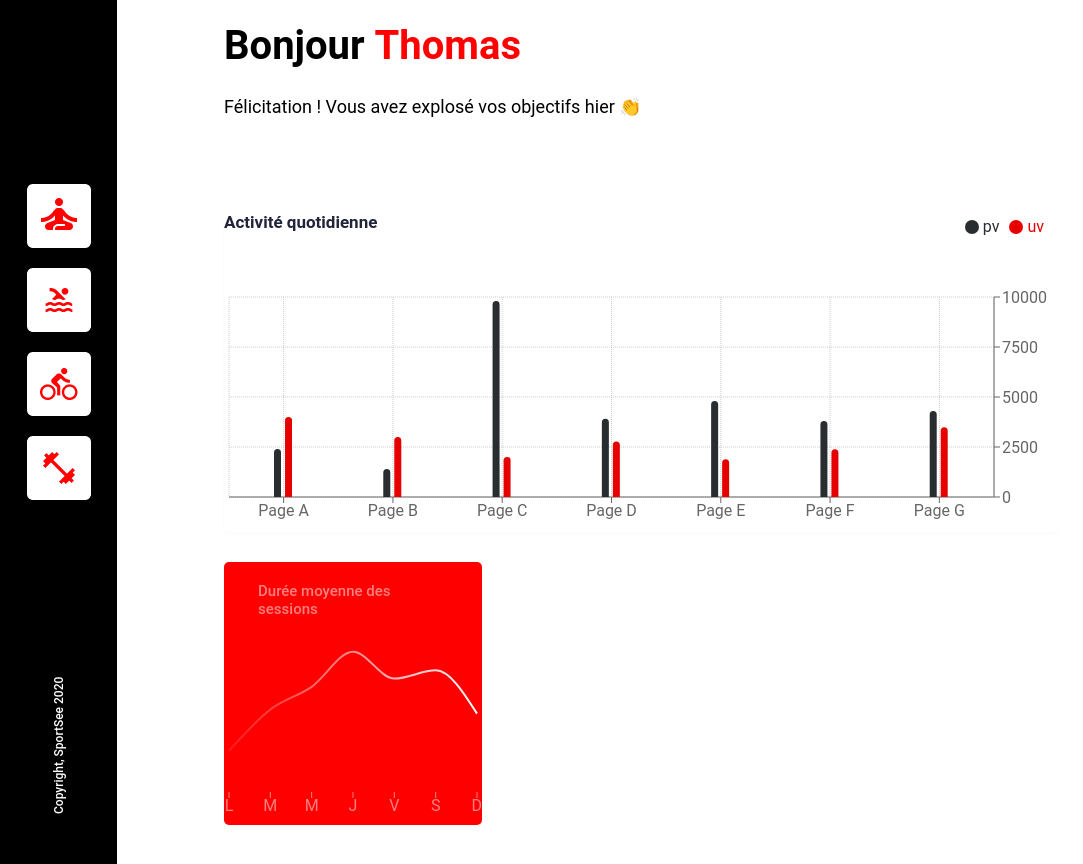
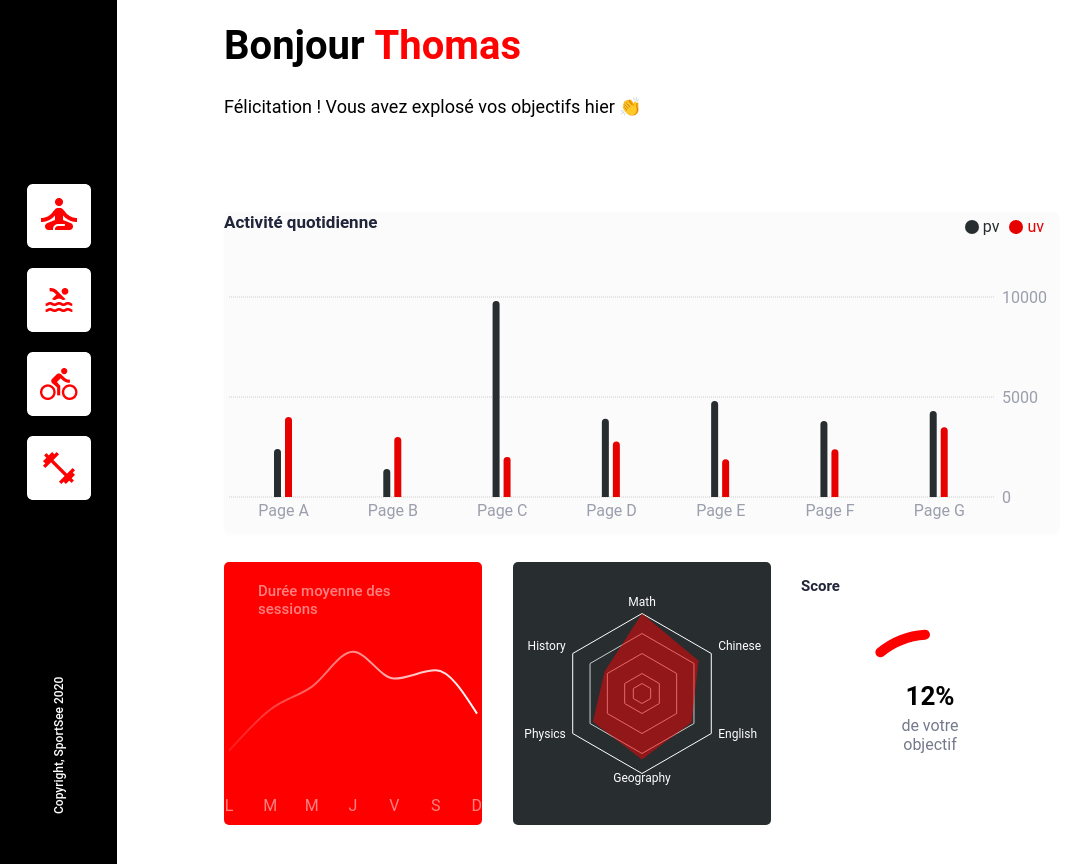
Before and after one commit to zKittyGB/front, a React (Create React App) app: page / in a window 1280 px wide. Shown: the part 160-1024 px from the top of the page, without its empty margins (0-1083 px from the left). Built offline with nearby package versions, Linux system fonts and the light colour scheme.

Commit message:
add radar+radial chart / reorganisation des divs

```diff
--- a/src/components/Body.js
+++ b/src/components/Body.js
@@ -1,6 +1,8 @@
 import "../css/Body.css"
 import BarChart from "./chart/BarChart"
 import LineChart from "./chart/LineChart"
+import RadarChart from "./chart/RadarChart"
+import RadialChart from "./chart/RadialChart"
 
 function Body(){
     return(
@@ -12,12 +14,17 @@ function Body(){
                 </div>
                 <p className="body-section-welcome-p">Félicitation ! Vous avez explosé vos objectifs hier 👏 </p>
             </div>
-            <div className="body-section-chart">
-                <div className="body-section-chart-barchart">
+            <div className="body-section-info">
+                <div className="body-section-info-chart">
                     <BarChart/>
+                    <div className="body-section-info-chart-group">
+                        <LineChart/>
+                        <RadarChart/>
+                        <RadialChart/>
+                    </div>
                 </div>
-                <div className="body-section-chart-linechart">
-                    <LineChart/>
+                <div className="body-section-info-card">
+
                 </div>
             </div>
         </div>
--- a/src/components/chart/BarChart.js
+++ b/src/components/chart/BarChart.js
@@ -42,7 +42,7 @@ function ShowBarChart() {
     const CustomTooltip = ({ active, payload}) => {
       if (active && payload && payload.length) {
         return (
-          <div className="custom-tooltip">
+          <div className="body-section-info-chart-group-barchart-customTooltip">
             <p className="label0">{` ${payload[0].value}kg`}</p>
             <p className="label1">{`${payload[1].value}Kcal`}</p>
           </div>
@@ -51,13 +51,13 @@ function ShowBarChart() {
       return null;
     };
 
-    const renderBarChat = (
-      <div className="barchart">
-        <h3 className="barchart-title">Activité quotidienne</h3>
+    const renderBarChart = (
+      <div className="body-section-info-chart-barchart">
+        <h3 className="body-section-info-chart-barchart-title">Activité quotidienne</h3>
         <BarChart width={835} height={320} data={data}>
-            <CartesianGrid strokeDasharray="1 1" />
-            <XAxis dataKey="name" />
-            <YAxis orientation="right"/>
+            <CartesianGrid strokeDasharray="1 1" vertical={false}/>
+            <XAxis dataKey="name" stroke="#9B9EAC" tickLine={false} axisLine={false}/>
+            <YAxis orientation="right" stroke="#9B9EAC" tickCount={3} tickLine={false} axisLine={false}/>
             <Tooltip  content={<CustomTooltip />}  wrapperStyle={{outline:"none" }}/>
             <Legend iconType="circle"  layout="horizontal" verticalAlign="top" align="right" height={80}/>
             <Bar dataKey="pv" fill="#282D30"  barSize={7}  radius={[8,8,0,0]} />
@@ -66,7 +66,7 @@ function ShowBarChart() {
       </div>
     )
 
-    return renderBarChat
+    return renderBarChart
 }
 
 export default ShowBarChart
--- a/src/components/chart/LineChart.js
+++ b/src/components/chart/LineChart.js
@@ -1,9 +1,6 @@
 import "../../css/chart/LineChart.css"
-import { LineChart, Line, XAxis, YAxis, CartesianGrid, Tooltip, Legend} from 'recharts';
-import { useState } from "react";
+import { LineChart, Line, XAxis, Tooltip} from 'recharts';
 function ShowLineChart() {
-
-    const [perc, setPerc] = useState(0);
 
     const data = [
         {
@@ -37,9 +34,9 @@ function ShowLineChart() {
       ]
 
     const CustomTooltip = ({ active, payload}) => {
-      if (active && payload && payload.length) {
+      if (active && payload) {
         return (
-          <div className="custom-tooltip-linechart">
+          <div className="body-section-info-chart-group-linechart-customTooltip">
             <p className="label">{` ${payload[0].value} min`}</p>
           </div>
         );
@@ -48,9 +45,9 @@ function ShowLineChart() {
     };
 
     const renderLineChart = (
-      <div className="linechart">
-        <h3 className="linechart-title">Durée moyenne des sessions</h3>
-        <div className="linechart-chart">
+      <div className="body-section-info-chart-group-linechart">
+        <h3 className="body-section-info-chart-group-linechart-title">Durée moyenne des sessions</h3>
+        <div className="body-section-info-chart-group-linechart-chart">
             <LineChart width={258} height={205} data={data}>
             <defs>
                 <linearGradient id="colorUv" >
@@ -59,7 +56,7 @@ function ShowLineChart() {
                 </linearGradient>
             </defs>
             <Tooltip  content={<CustomTooltip />}  wrapperStyle={{outline:"none" }}/>
-            <XAxis dataKey="name" axisLine={false} stroke="white" opacity={0.5}/>
+            <XAxis dataKey="name" tickLine={false}  axisLine={false} stroke="white" opacity={0.5}/>
             <Line type="monotone" dataKey="min" dot={false}  stroke="url(#colorUv)" strokeWidth={2} />
             </LineChart>
         </div>
--- /dev/null
+++ b/src/components/chart/RadarChart.js
@@ -0,0 +1,49 @@
+import "../../css/chart/RadarChart.css"
+import { RadarChart, PolarGrid, PolarAngleAxis, Radar} from 'recharts';
+function ShowRadarChart() {
+  const data = [
+    {
+      "subject": "Math",
+      "A": 120,
+      "fullMark": 150
+    },
+    {
+      "subject": "Chinese",
+      "A": 98,
+      "fullMark": 150
+    },
+    {
+      "subject": "English",
+      "A": 86,
+      "fullMark": 150
+    },
+    {
+      "subject": "Geography",
+      "A": 99,
+      "fullMark": 150
+    },
+    {
+      "subject": "Physics",
+      "A": 85,
+      "fullMark": 150
+    },
+    {
+      "subject": "History",
+      "A": 65,
+      "fullMark": 150
+    }
+  ]
+    const renderRadarChart = (
+      <div className="body-section-info-chart-group-radarchart">
+        <RadarChart outerRadius={80} width={258} height={263} data={data}>
+          <PolarGrid radialLines={false} polarRadius={[0,10,20,40,60]}/>
+          <PolarAngleAxis dataKey="subject" stroke="white" tickLine={false}  tick={{ fontSize: 12 }} />
+          <Radar name="Mike" dataKey="A"  fill="#FF0101B2" fillOpacity={0.7} />
+        </RadarChart>
+      </div>
+    )
+
+    return renderRadarChart
+}
+
+export default ShowRadarChart
--- /dev/null
+++ b/src/components/chart/RadialChart.js
@@ -0,0 +1,35 @@
+import "../../css/chart/RadialChart.css"
+import { RadialBarChart, RadialBar, Legend} from 'recharts';
+function ShowRadialChart() {
+    const data = [
+        {
+          name: 'objectif',
+          value: '12',
+          fill: '#FF0000',
+        },
+      ];
+
+
+      const renderLegend = () => {
+
+        return (
+            <div className="body-section-info-chart-radialchart-score">
+                <p className="body-section-info-chart-radialchart-score-percent">{data[0].value}%</p>
+                <p className="body-section-info-chart-radialchart-score-text">de votre objectif</p>
+            </div>
+        );
+      }
+    const renderRadialChart = (
+      <div className="body-section-info-chart-radialchart">
+      <h3 className="body-section-info-chart-Radialchart-title">Score</h3>
+        <RadialBarChart  width={258} height={205}  innerRadius="80%" barSize={10} data={data} startAngle={90} endAngle={90+((360/100)*(`${data[0].value}`))}>
+          <RadialBar dataKey="value" cornerRadius={30 / 2}/>
+          <Legend  content={renderLegend}  iconSize={0} layout="vertical" verticalAlign="middle"/>
+        </RadialBarChart>
+      </div>
+    )
+
+    return renderRadialChart
+}
+
+export default ShowRadialChart
--- a/src/css/Body.css
+++ b/src/css/Body.css
@@ -29,21 +29,15 @@
     font-size: 18px;
 }
 
-.body-section-chart-barchart {
-    margin-left:224px;
-    margin-top:77px;
-    width:835px;
-    height:320px;
-    box-shadow: 0px 2px 4px rgba(0, 0, 0, 0.0212249);
-    border-radius: 5px;
+.body-section-info {
+    display: flex;
+    flex-direction: row;
 }
-
-.body-section-chart-linechart {
+.body-section-info-chart-group {
     margin-left:224px;
     margin-top:30px;
-    width:258px;
-    height:263px;
-    background-color: #FF0000;
-    box-shadow: 0px 2px 4px rgba(0, 0, 0, 0.0212249);
-    border-radius: 5px;
+    width:835px;
+    display: flex;
+    flex-direction: row;
+    justify-content: space-between;
 }
--- a/src/css/chart/BarChart.css
+++ b/src/css/chart/BarChart.css
@@ -1,4 +1,4 @@
-.custom-tooltip {
+.body-section-info-chart-group-barchart-customTooltip {
     display: flex;
     flex-direction: column;
     align-items: center;
@@ -10,7 +10,18 @@
     color:white;
 }
 
-.barchart-title {
+.body-section-info-chart-barchart {
+    background-color: #FBFBFB;
+    margin-left:224px;
+    margin-top:77px;
+    width:835px;
+    height:320px;
+    box-shadow: 0px 2px 4px rgba(0, 0, 0, 0.0212249);
+    border-radius: 5px;
+}
+
+
+.body-section-info-chart-barchart-title {
     position: absolute;
     margin-top:0px;
     font-size: 17px;
--- a/src/css/chart/LineChart.css
+++ b/src/css/chart/LineChart.css
@@ -1,4 +1,4 @@
-.custom-tooltip-linechart {
+.body-section-info-chart-group-linechart-customTooltip {
     display: flex;
     flex-direction: column;
     align-items: center;
@@ -10,7 +10,7 @@
     font-weight: 700;
     color:black;
 }
-.linechart-title {
+.body-section-info-chart-group-linechart-title {
     position: absolute;
     margin-top: 20px;
     margin-left: 34px;
@@ -21,7 +21,15 @@
     opacity: 0.5;
 }
 
-.linechart-chart {
+.body-section-info-chart-group-linechart {
+    min-width:258px;
+    height:263px;
+    background-color: #FF0000;
+    box-shadow: 0px 2px 4px rgba(0, 0, 0, 0.0212249);
+    border-radius: 5px;
+}
+
+.body-section-info-chart-group-linechart-chart {
     position: absolute;
     z-index: 2;
     margin-top:60px;
--- /dev/null
+++ b/src/css/chart/RadarChart.css
@@ -0,0 +1,7 @@
+.body-section-info-chart-group-radarchart {
+    width:258px;
+    height:263px;
+    background-color: #282D30;
+    box-shadow: 0px 2px 4px rgba(0, 0, 0, 0.0212249);
+    border-radius: 5px;
+}
--- /dev/null
+++ b/src/css/chart/RadialChart.css
@@ -0,0 +1,28 @@
+.body-section-info-chart-radialchart {
+    width: 258px;
+    height: 263px;
+}
+
+.body-section-info-chart-Radialchart-title {
+    color:#20253A;
+    font-size: 15px;
+}
+
+.body-section-info-chart-radialchart-score {
+    margin-top:10px;
+    width:110px;
+}
+
+.body-section-info-chart-radialchart-score-percent {
+    font-size: 26px;
+    font-weight: 700;
+    margin:0;
+    text-align: center;
+}
+
+.body-section-info-chart-radialchart-score-text {
+    margin:0;
+    margin-top:5px;
+    color:#74798C;
+    text-align: center;
+}
--- a/src/page/Home.js
+++ b/src/page/Home.js
@@ -1,4 +1,4 @@
-import "../css/Home.css"
+import "../css/page/Home.css"
 import MenuTop from "../components/menu/MenuTop"
 import MenuLeft from "../components/menu/MenuLeft"
 import Body from "../components/Body"
```
Also changed, not shown: src/css/page/Home.css (renamed from src/css/Home.css).
